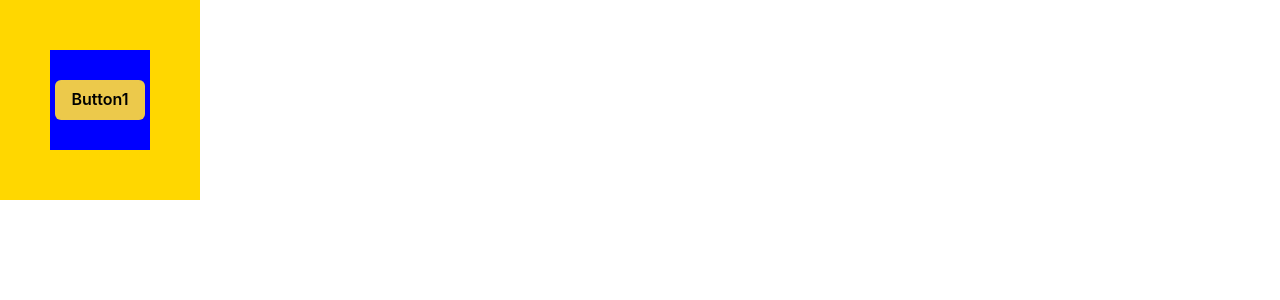
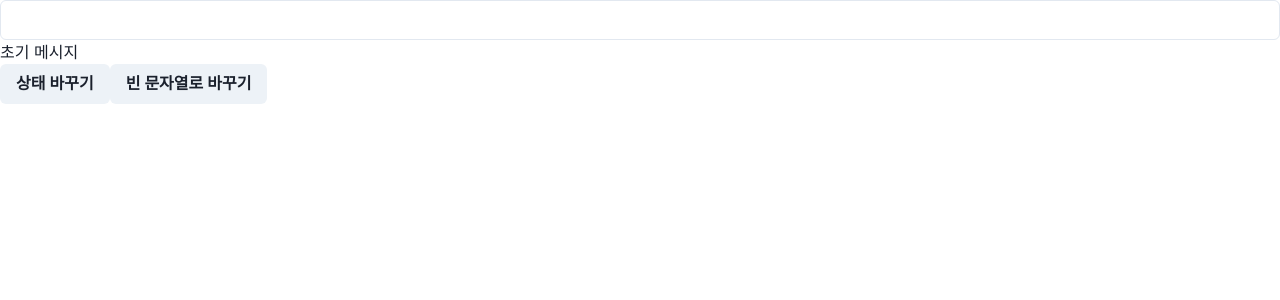
Before and after one commit to zxcvcx123/react20231031, a React (Create React App) app: page / in a window 1280 px wide. Shown: the top 300 px of the page. Built offline with nearby package versions, Linux system fonts and the light colour scheme.

Commit message:
usetState 연습

```diff
--- a/src/App.js
+++ b/src/App.js
@@ -1,34 +1,36 @@
-import React from "react";
-import { Box, Button, Center } from "@chakra-ui/react";
+import React, { useState } from "react";
+import { Button, Input } from "@chakra-ui/react";
 
 function App(props) {
-  function handleClick(e) {
-    // event bubbling 막는 메소드
-    e.stopPropagation();
-    console.log(e.target.className);
+  // 상태(State)가 변경(이전 state와 달라짐)되면
+  // Component를 다시 그림 (re render)
+
+  // State : react가 관리하는 component의 값
+
+  // state를 얻는 방법
+  // useState();
+
+  // 배열을 return
+  // 인덱스 0번 : 현재 상태(state)
+  // 인덱스 1번 : state를 변경할 수 있는 메소드
+  const [message, setMeessage] = useState("");
+
+  let text = "초기 메시지";
+  function handleInputChange(e) {
+    text = e.target.value;
+    console.log("text: ", text);
   }
 
+  function handleButtonClick(e) {
+    setMeessage("상태 바뀜");
+  }
   return (
     <div>
-      <Center
-        className="outerBox"
-        w={"200px"}
-        h={"200px"}
-        bg={"gold"}
-        onClick={handleClick}
-      >
-        <Center
-          className="innerBox"
-          w={"100px"}
-          h={"100px"}
-          bg={"blue"}
-          onClick={handleClick}
-        >
-          <Button className="button" colorScheme="yellow" onClick={handleClick}>
-            Button1
-          </Button>
-        </Center>
-      </Center>
+      <Input onChange={(e) => (text = e.target.value)} />
+      <p>{text}</p>
+      <Button onClick={handleButtonClick}>상태 바꾸기</Button>
+      <Button onClick={() => setMeessage("")}>빈 문자열로 바꾸기</Button>
+      <p>{message}</p>
     </div>
   );
 }
```
